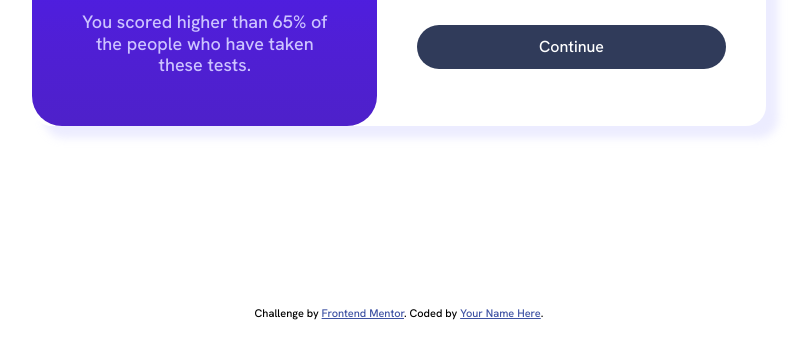
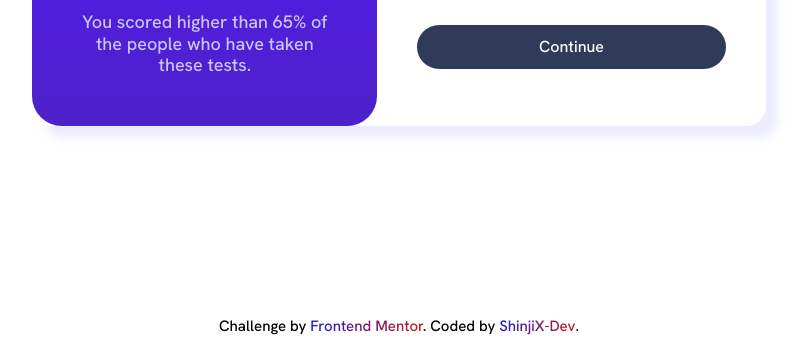
Before and after one commit to ShinjiX-Web/results-summary-component-main, a plain HTML site: page index.html in a window 1280 px wide. Shown: the part 495-843 px from the top of the page, without its empty margins (241-1048 px from the left). Before the commit the page ends 817 px from the top, so only its background shows below. Drawn offline with Linux system fonts and the light colour scheme.

Commit message:
Final_Commit

```diff
--- a/assets/styles.css
+++ b/assets/styles.css
@@ -68,8 +68,23 @@ p {
   isolation: isolate;
 }
 
-    .attribution { font-size: 11px; text-align: center; }
-    .attribution a { color: hsl(228, 45%, 44%); }
+    .attribution {
+      font-size: 15px;
+      text-align: center;
+    }
+
+    .attribution a {
+      text-decoration: none;
+      background: #121FCF;
+      background: linear-gradient(to right, #121FCF 0%, #CF1512 100%);
+      -webkit-background-clip: text;
+      -webkit-text-fill-color: transparent;
+
+    }
+
+    .attribution a:hover {
+      color: hsl(166, 100%, 37%);
+    }
 
     /* Custom CSS */
 
@@ -294,3 +309,7 @@ button:hover {
     border-top-left-radius: 0;
   }
 }
+
+footer {
+  padding: 10px;
+}
--- a/index.html
+++ b/index.html
@@ -75,7 +75,7 @@
 
 <footer class="attribution">
     Challenge by <a href="https://www.frontendmentor.io?ref=challenge" target="_blank">Frontend Mentor</a>.
-    Coded by <a href="#">Your Name Here</a>.
+    Coded by <a href="https://github.com/ShinjiX-Web">ShinjiX-Dev</a>.
 </footer>
 
 </body>
```
Also changed, not shown: 2 other files.
